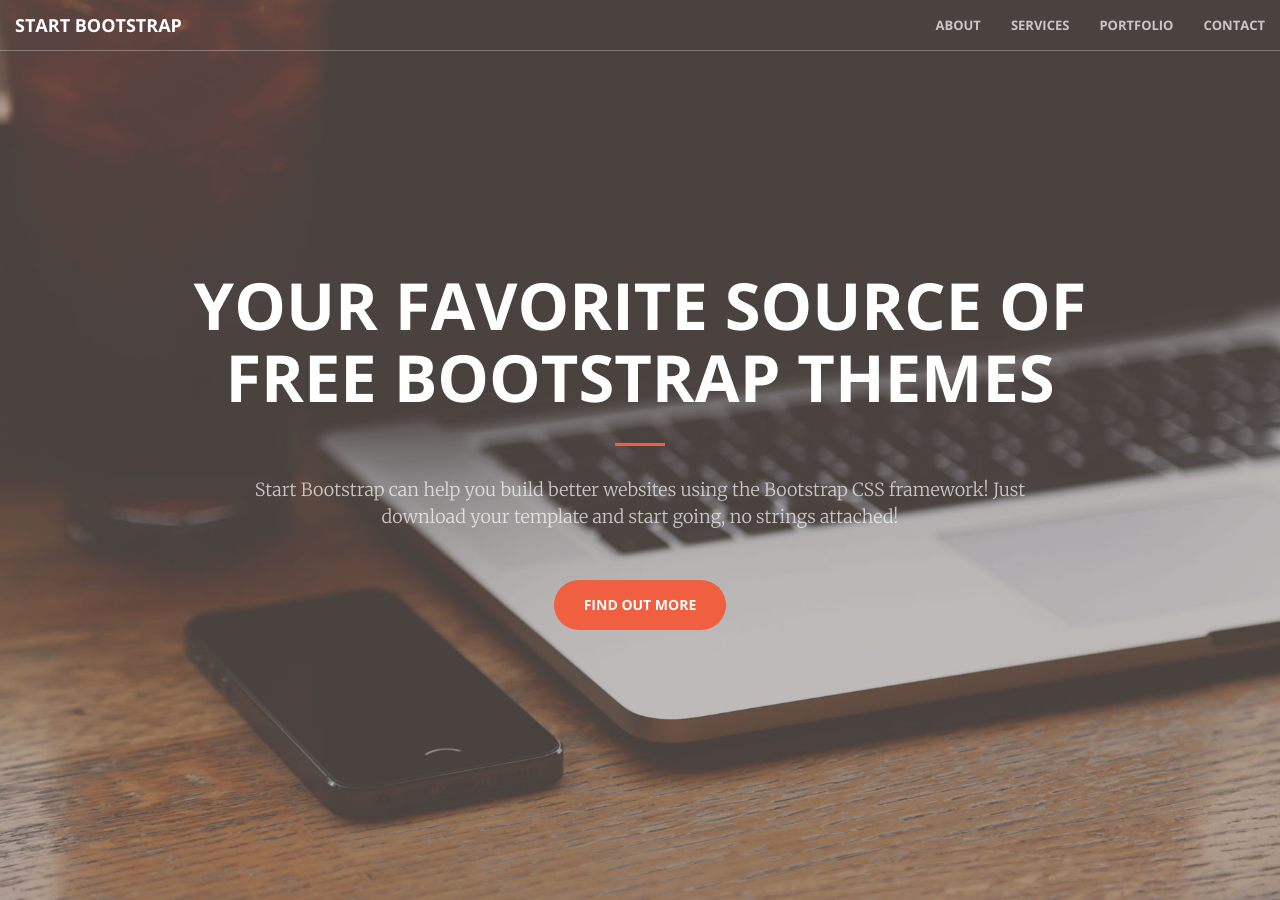
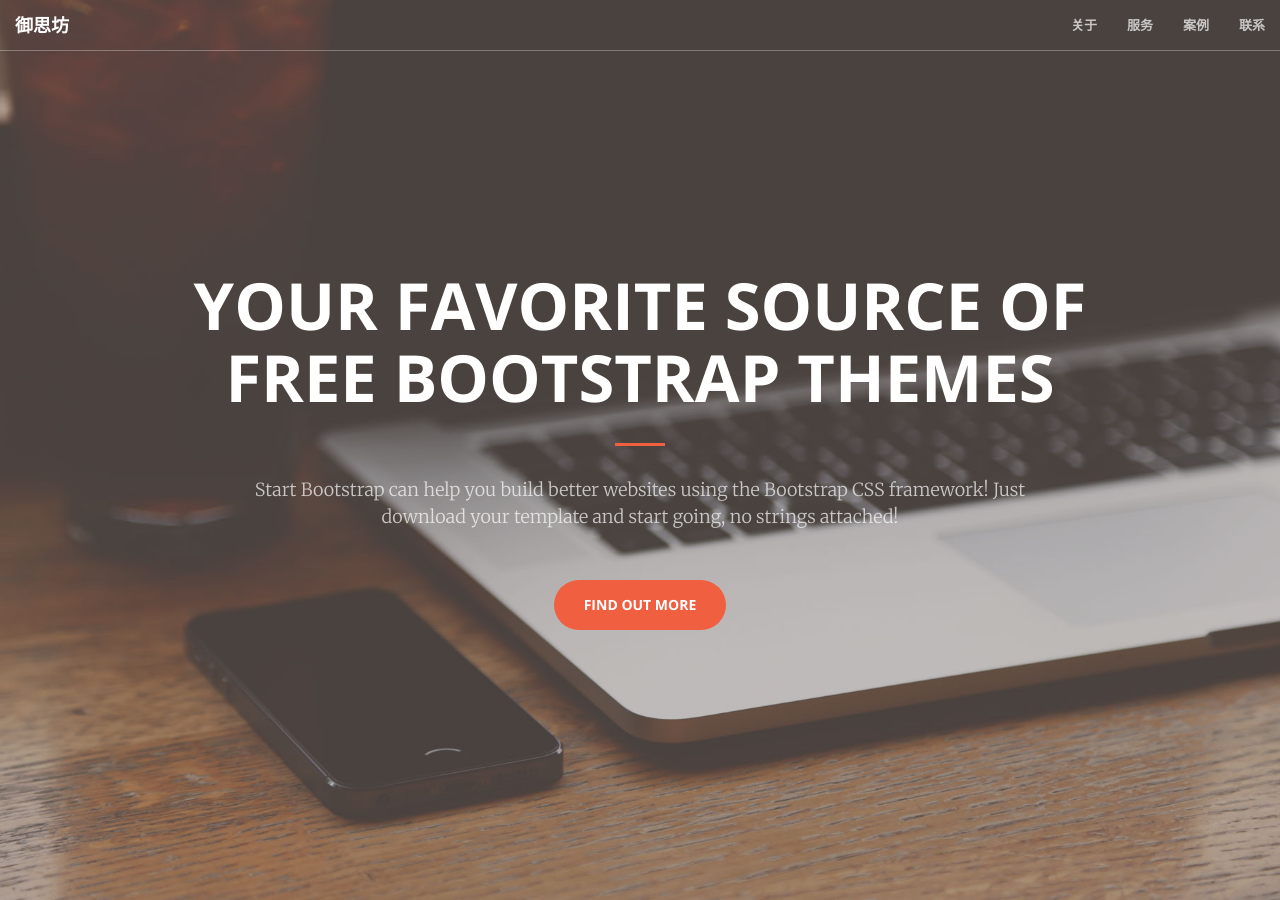
Before and after one commit to usfour/usfour.github.io, a Jekyll site: the page built from index.html, in a window 1280 px wide and 900 px high. Built offline with Jekyll 4.4.1, drawn with Linux system fonts in a browser that asks for light colours.

Commit message:
nav en to chinese

```diff
--- a/_includes/head.html
+++ b/_includes/head.html
@@ -6,7 +6,7 @@
     <meta name="description" content="">
     <meta name="author" content="">
 
-    <title>Creative - Start Bootstrap Theme</title>
+    <title>UsFour - 御思坊</title>
 
     <!-- Bootstrap Core CSS -->
     <link rel="stylesheet" href="css/bootstrap.min.css" type="text/css">
--- a/_includes/nav.html
+++ b/_includes/nav.html
@@ -8,23 +8,23 @@
                 <span class="icon-bar"></span>
                 <span class="icon-bar"></span>
             </button>
-            <a class="navbar-brand page-scroll" href="#page-top">Start Bootstrap</a>
+            <a class="navbar-brand page-scroll" href="#page-top">御思坊</a>
         </div>
 
         <!-- Collect the nav links, forms, and other content for toggling -->
         <div class="collapse navbar-collapse" id="bs-example-navbar-collapse-1">
             <ul class="nav navbar-nav navbar-right">
                 <li>
-                    <a class="page-scroll" href="#about">About</a>
+                    <a class="page-scroll" href="#about">关于</a>
                 </li>
                 <li>
-                    <a class="page-scroll" href="#services">Services</a>
+                    <a class="page-scroll" href="#services">服务</a>
                 </li>
                 <li>
-                    <a class="page-scroll" href="#portfolio">Portfolio</a>
+                    <a class="page-scroll" href="#portfolio">案例</a>
                 </li>
                 <li>
-                    <a class="page-scroll" href="#contact">Contact</a>
+                    <a class="page-scroll" href="#contact">联系</a>
                 </li>
             </ul>
         </div>
```
